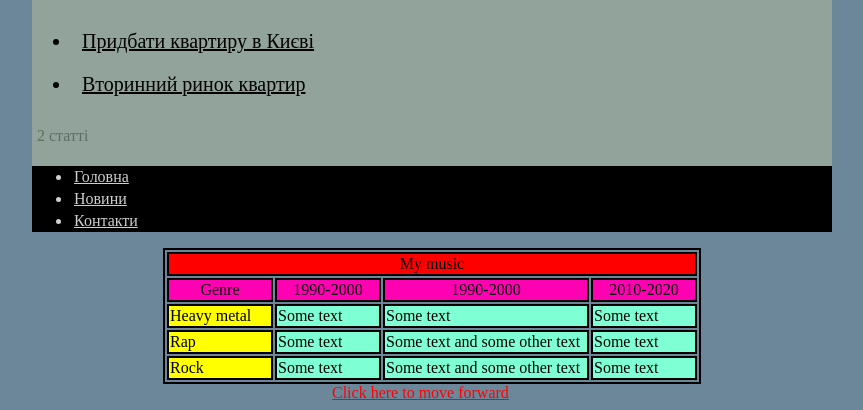
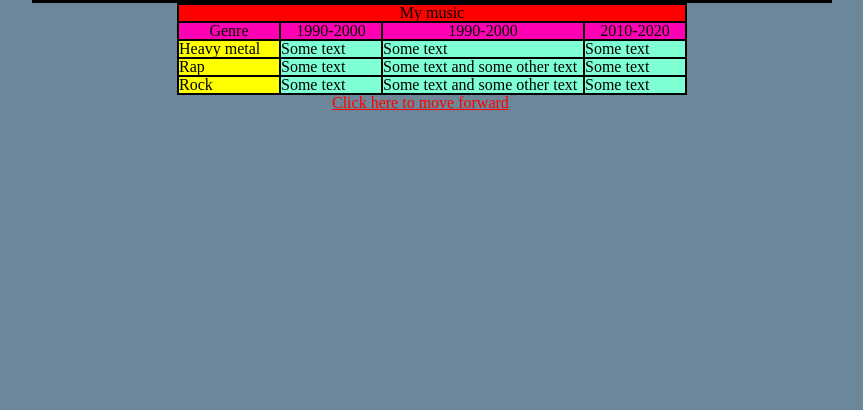
Before and after one commit to balloon383/home-work, a plain HTML site: page index.html in a window 1280 px wide. Shown: the part 505-915 px from the top of the page, without its empty margins (208-1071 px from the left). After the commit the page ends 800 px from the top, so only its background shows below. Drawn offline with Linux system fonts and the light colour scheme.

Commit message:
made reset css

```diff
--- a/styles.css
+++ b/styles.css
@@ -1,3 +1,48 @@
+html, body, div, span, applet, object, iframe,
+h1, h2, h3, h4, h5, h6, p, blockquote, pre,
+a, abbr, acronym, address, big, cite, code,
+del, dfn, em, img, ins, kbd, q, s, samp,
+small, strike, strong, sub, sup, tt, var,
+b, u, i, center,
+dl, dt, dd, ol, ul, li,
+fieldset, form, label, legend,
+table, caption, tbody, tfoot, thead, tr, th, td,
+article, aside, canvas, details, embed,
+figure, figcaption, footer, header, hgroup,
+menu, nav, output, ruby, section, summary,
+time, mark, audio, video {
+	margin: 0;
+	padding: 0;
+	border: 0;
+	font-size: 100%;
+	font: inherit;
+	vertical-align: baseline;
+}
+/* HTML5 display-role reset for older browsers */
+article, aside, details, figcaption, figure,
+footer, header, hgroup, menu, nav, section {
+	display: block;
+}
+
+
+body {
+	line-height: 1;
+}
+ol, ul {
+	list-style: none;
+}
+blockquote, q {
+	quotes: none;
+}
+blockquote:before, blockquote:after,
+q:before, q:after {
+	content: '';
+	content: none;
+}
+table {
+	border-collapse: collapse;
+	border-spacing: 0;
+}
 body{
     background-color: rgb(108, 135, 153);
 }
```
